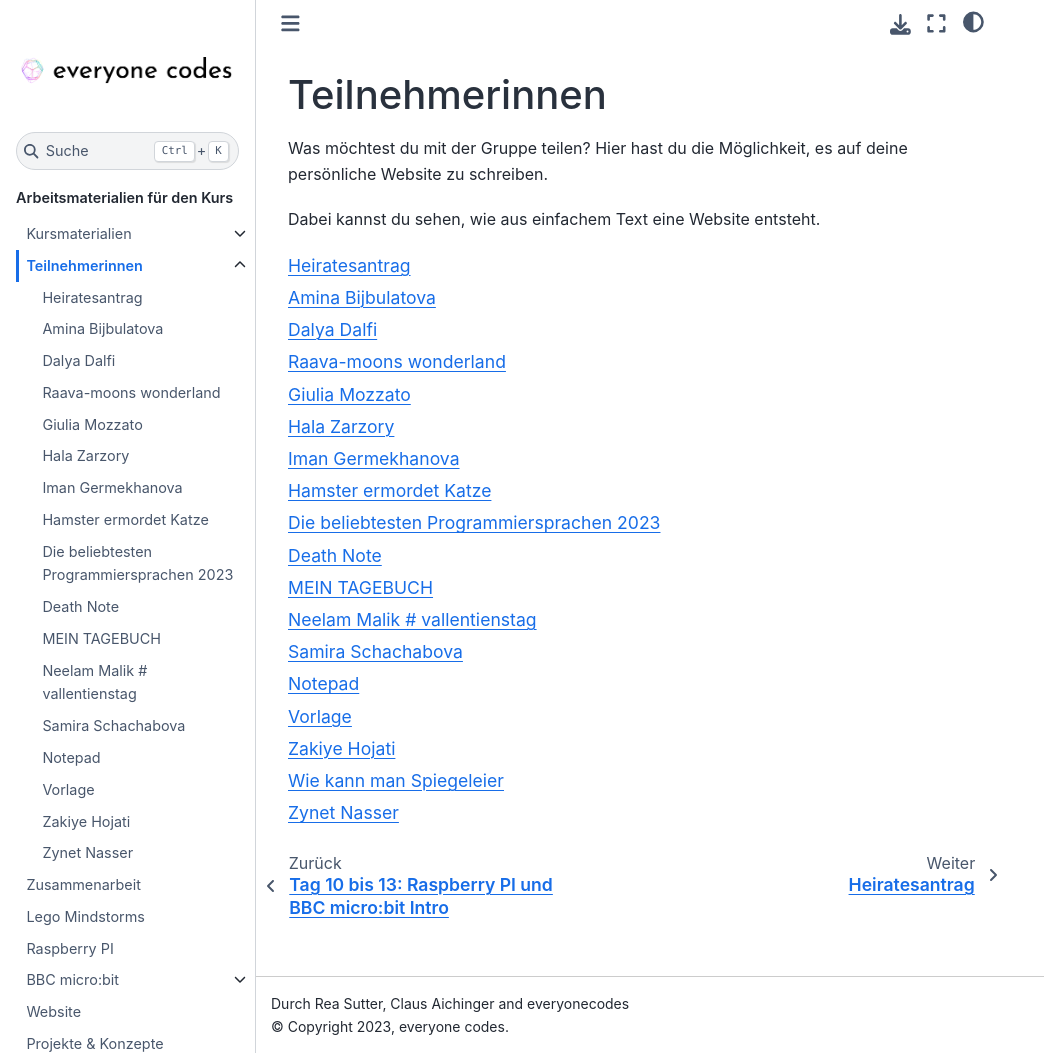
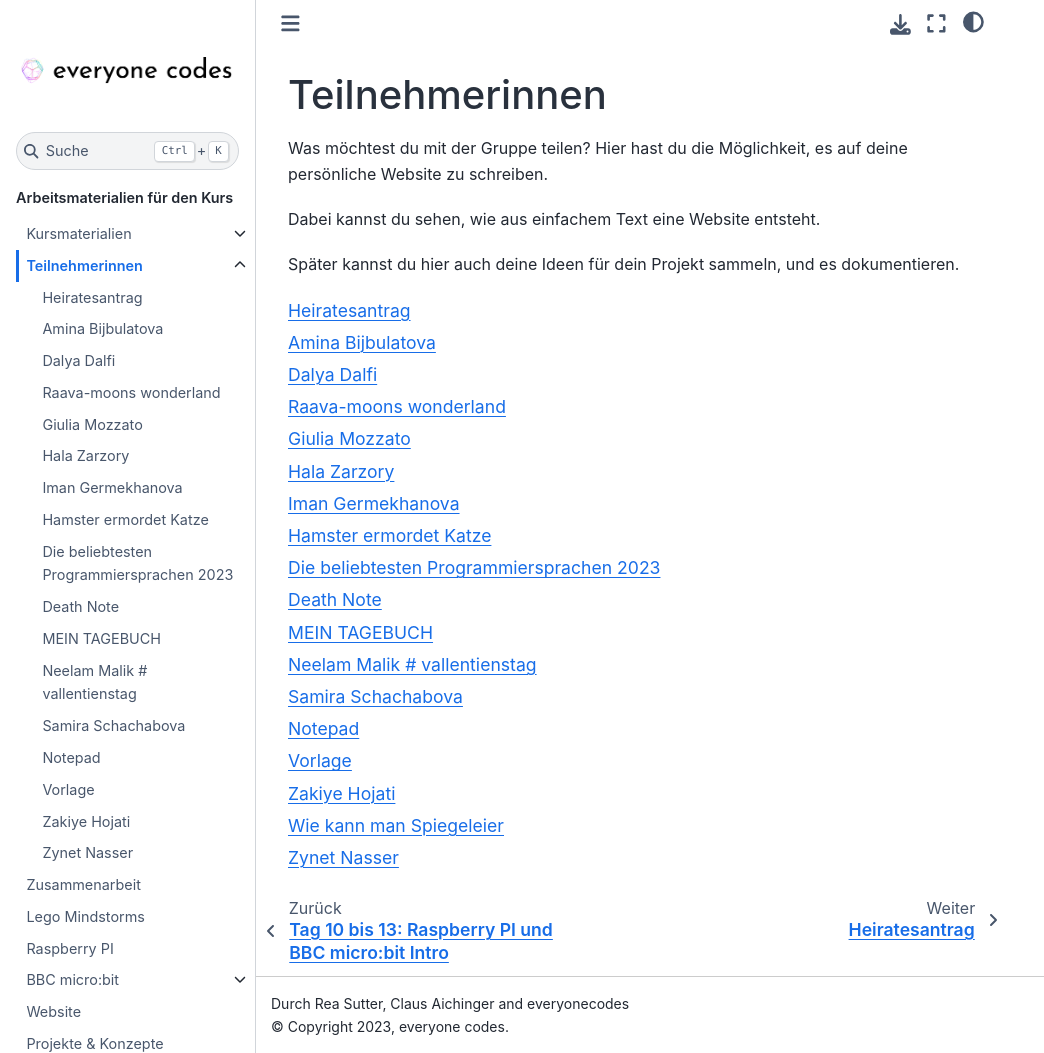
Before and after one commit to ec-mentors/IT-ist-das-was-fuer-mich-i05, a Sphinx documentation site: the page built from source/participants/index.md, in a window 1280 px wide and 1053 px high. Shown: the whole window, without its empty margins (0-1044 px from the left). Built offline with Sphinx 7.4.7 and the Sphinx Book theme 1.1.4, drawn with Linux system fonts in a browser that asks for light colours.

Commit message:
Änderung Index Teilnehmer:innen

````diff
--- a/source/participants/index.md
+++ b/source/participants/index.md
@@ -5,6 +5,8 @@ Was möchtest du mit der Gruppe teilen? Hier hast du die Möglichkeit, es auf de
 
 Dabei kannst du sehen, wie aus einfachem Text eine Website entsteht.
 
+Später kannst du hier auch deine Ideen für dein Projekt sammeln, und es dokumentieren.
+
 ```{toctree}
 :maxdepth: 1
 :glob:
````
